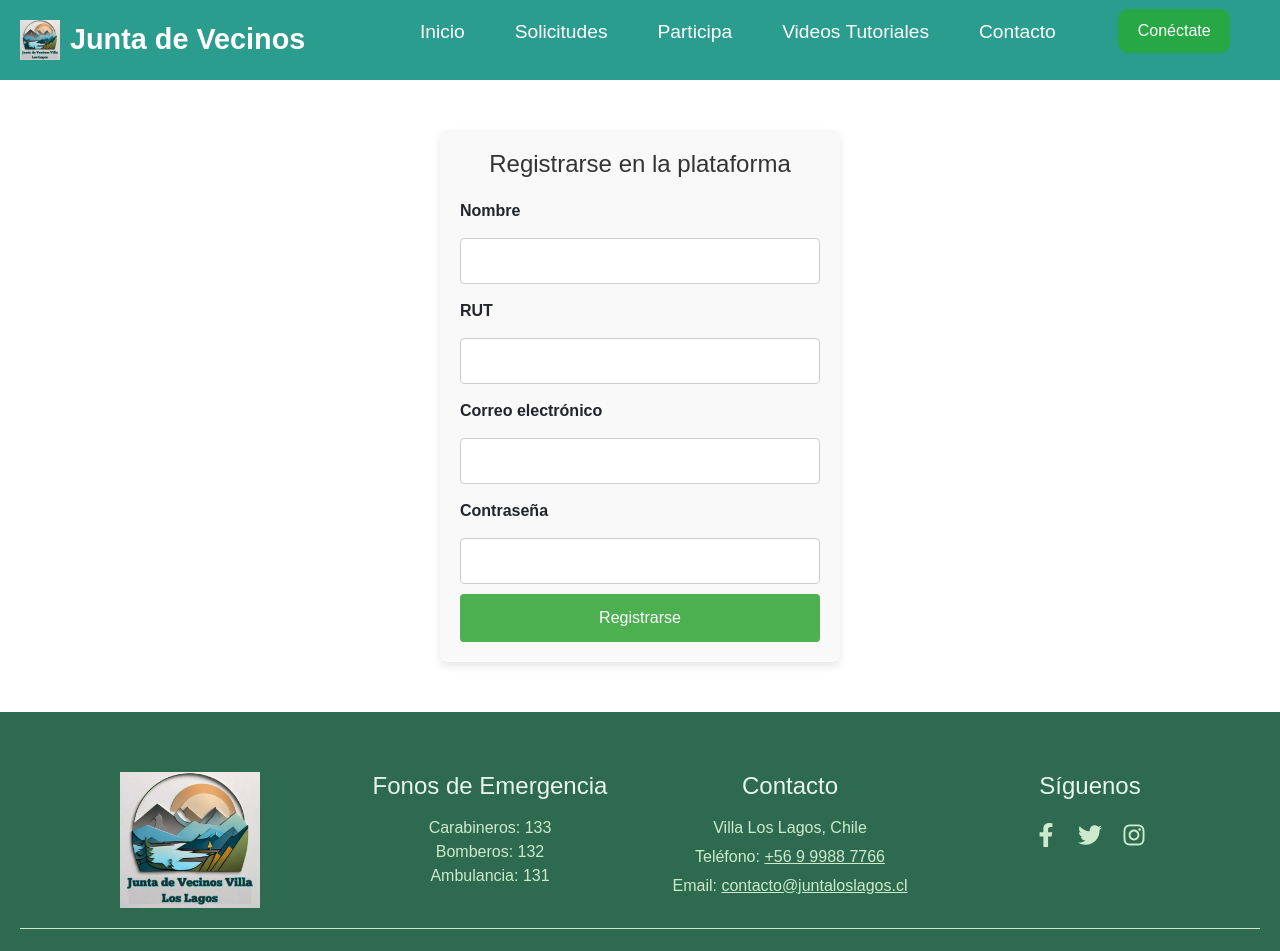
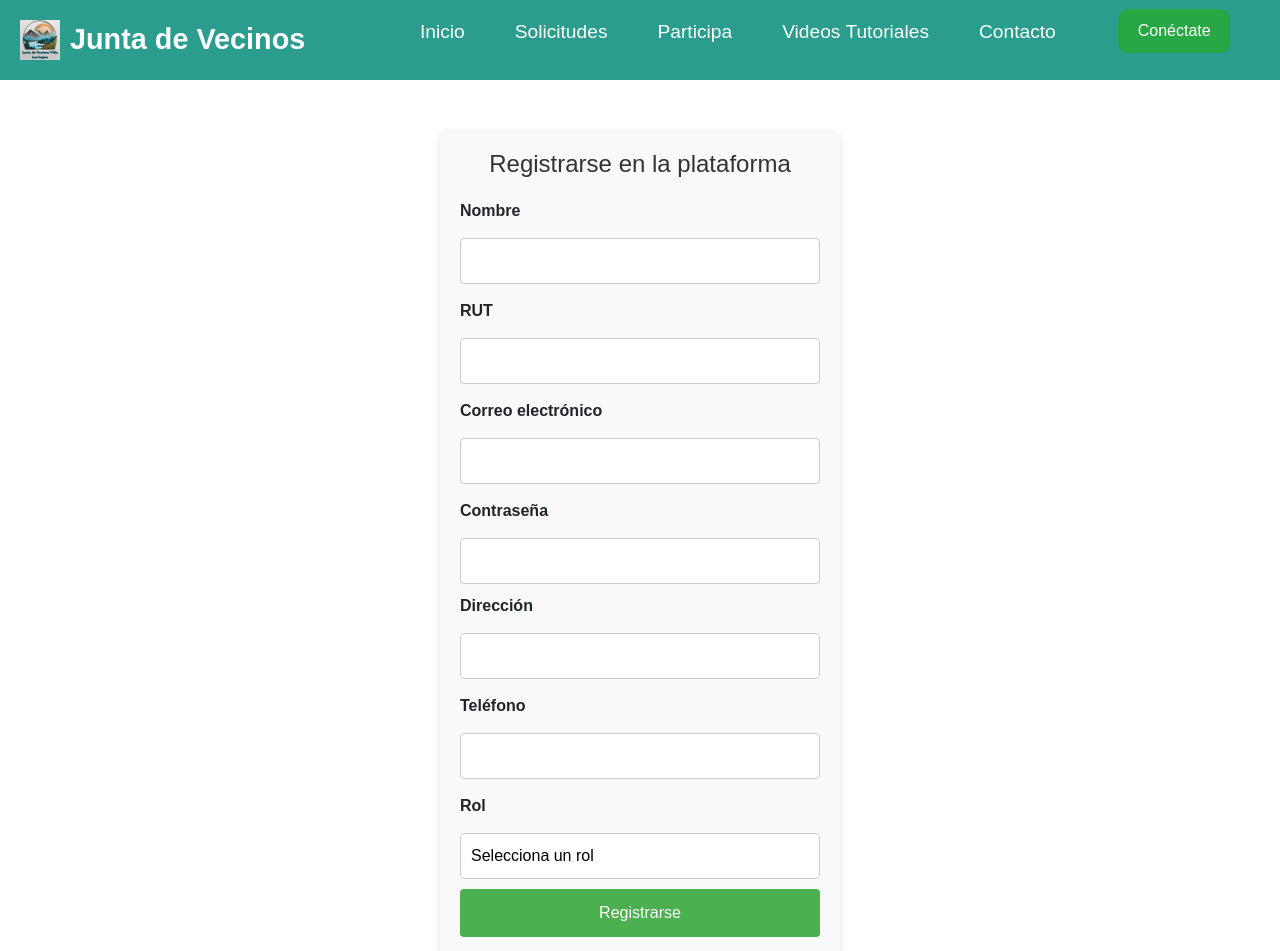
Before and after one commit to Benjamin1106/Proyeco-Portafolio, a React (Vite) app: page /register in a window 1280 px wide. Shown: the top 951 px of the page. Built offline with nearby package versions, Linux system fonts and the light colour scheme.

Commit message:
register form sin base

```diff
--- a/src/Componentes/register.css
+++ b/src/Componentes/register.css
@@ -26,6 +26,20 @@
     border-radius: 4px;
     font-size: 16px;
     box-sizing: border-box;
+  }
+
+  /* Estilo para el select (campo de rol) */
+  select.input-field {
+    -webkit-appearance: none;  /* Para que sea consistente en todos los navegadores */
+    -moz-appearance: none;
+    appearance: none;
+    background-color: #fff;
+    border: 1px solid #ccc;
+    padding: 10px;
+    font-size: 16px;
+    border-radius: 4px;
+    width: 100%;
+    margin: 10px 0;
   }
 
   /* Estilo para el botón de registro */
--- a/src/Componentes/register.tsx
+++ b/src/Componentes/register.tsx
@@ -6,11 +6,14 @@ const Register: React.FC = () => {
   const [rut, setRut] = useState('');
   const [email, setEmail] = useState('');
   const [password, setPassword] = useState('');
+  const [address, setAddress] = useState('');
+  const [phone, setPhone] = useState('');
+  const [role, setRole] = useState('');
 
   const handleSubmit = (e: React.FormEvent) => {
     e.preventDefault();
     // Aquí puedes agregar la lógica para manejar el registro
-    console.log('Registro exitoso', { name, rut, email, password });
+    console.log('Registro exitoso', { name, rut, email, password, address, phone, role });
   };
 
   return (
@@ -53,6 +56,38 @@ const Register: React.FC = () => {
           className="input-field"
         />
 
+        <label htmlFor="address">Dirección</label>
+        <input
+          type="text"
+          id="address"
+          value={address}
+          onChange={(e) => setAddress(e.target.value)}
+          className="input-field"
+        />
+
+        <label htmlFor="phone">Teléfono</label>
+        <input
+          type="tel"
+          id="phone"
+          value={phone}
+          onChange={(e) => setPhone(e.target.value)}
+          className="input-field"
+        />
+
+        {/* Campo de rol */}
+        <label htmlFor="role">Rol</label>
+        <select
+          id="role"
+          value={role}
+          onChange={(e) => setRole(e.target.value)}
+          className="input-field"
+        >
+          <option value="">Selecciona un rol</option>
+          <option value="admin">Admin</option>
+          <option value="directiva">Directiva</option>
+          <option value="vecino">Vecino</option>
+        </select>
+
         <button type="submit" className="register-button">Registrarse</button>
       </form>
     </div>
```
